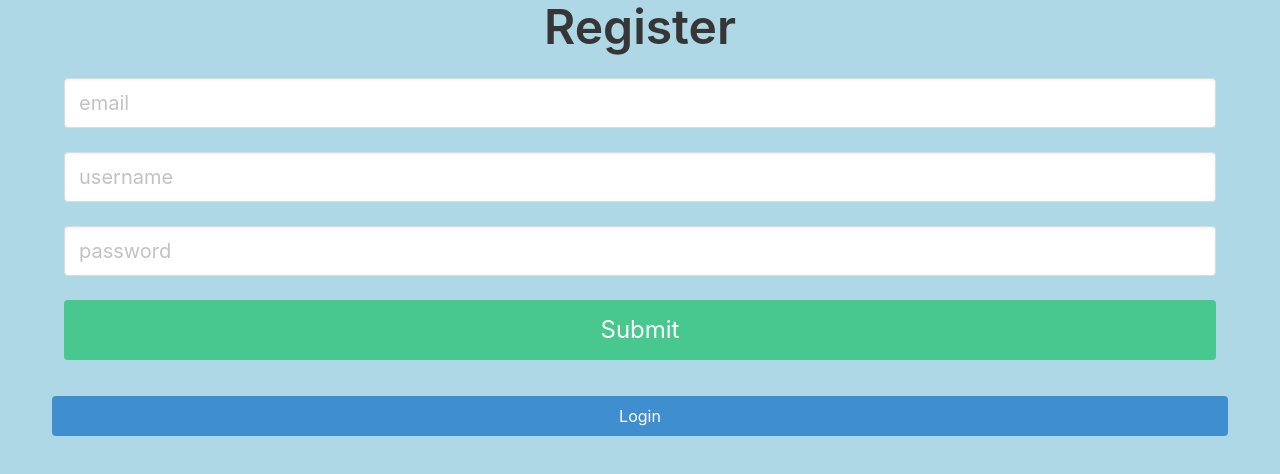
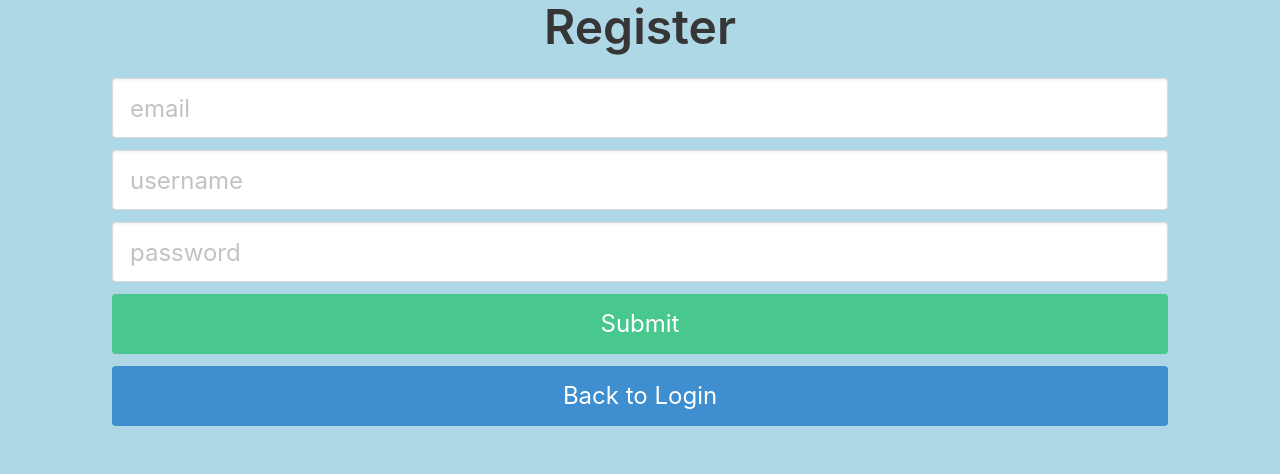
Before and after one commit to masonsteeger/twitterplusone, a React (Create React App) app in the folder client/: page /register in a window 1280 px wide. Shown: the top 474 px of the page. Built offline with nearby package versions, Linux system fonts and the light colour scheme; no server answers.

Commit message:
styled up forms

```diff
--- a/client/src/components/Login.js
+++ b/client/src/components/Login.js
@@ -62,13 +62,28 @@ const Login = ({setAuth}) => {
 
   return(
     <Fragment>
-        <form className="container" onSubmit={onSubmitForm}>
-          <h1 className="title is-1 has-text-centered">Welcome to Twitter+1</h1>
-          <input className="input is-medium" type="text" name="username" placeholder="username" value={username} onChange={event => onChange(event)}/><br/><br/>
-          <input className="input is-medium" type="password" name="password" placeholder="password" value={password} onChange={event => onChange(event)}/><br/><br/>
-          <input className="button is-success is-large is-fullwidth" type="submit" value="Log In" /><br/><br/>
-          <Link to="/register"><div className="button is-info columns is-mobile is-half is-centered">Create an Account</div></Link>
-        </form><br/><br/>
+        <h1 className="title is-1 has-text-centered">Welcome to Twitter+1</h1>
+        <form className=" ml-6 mr-6 container" onSubmit={onSubmitForm}>
+          <div className="field">
+            <div className="control">
+                <input className="input is-large" type="text" name="username" placeholder="username" value={username} onChange={event => onChange(event)}/>
+            </div>
+          </div>
+          <div className="field">
+            <div className="control">
+              <input className="input is-large" type="password" name="password" placeholder="password" value={password} onChange={event => onChange(event)}/>
+            </div>
+          </div>
+
+          <div className="field">
+            <div className="mb-3 control">
+              <input className="button is-success is-large is-fullwidth" type="submit" value="Log In" />
+            </div>
+            <div className="control">
+              <Link to="/register"><div className="button is-info is-large is-fullwidth">Create an Account</div></Link>
+            </div>
+          </div>
+        </form>
     </Fragment>
   )
 }
--- a/client/src/components/Register.js
+++ b/client/src/components/Register.js
@@ -65,15 +65,33 @@ const Register = ({setAuth}) => {
   return(
     <Fragment>
 
-      <form className="container" onSubmit={onSubmitForm}>
-        <h1 className="title is-1 has-text-centered">Register</h1>
-        <input className="input is-medium" type="email" name="email" placeholder="email" value={email} onChange={event => onChange(event)}/><br/><br/>
-        <input className="input is-medium" type="text" name="username" placeholder="username" value={username} onChange={event => onChange(event)}/><br/><br/>
-        <input className="input is-medium" type="password" name="password" placeholder="password" value={password} onChange={event => onChange(event)}/><br/><br/>
-        <input className="button is-success is-large is-fullwidth" type= "submit" value="Submit" /><br/><br/>
-        <Link to="/login"><div className="button is-info columns is-mobile is-half is-centered">Login</div></Link>
-      </form><br/><br/>
+    <h1 className="title is-1 has-text-centered">Register</h1>
 
+      <form className="ml-6 mr-6 container" onSubmit={onSubmitForm}>
+        <div className="field">
+          <div className="control">
+            <input className="input is-large" type="email" name="email" placeholder="email" value={email} onChange={event => onChange(event)}/>
+          </div>
+        </div>
+        <div className="field">
+          <div className="control">
+            <input className="input is-large" type="text" name="username" placeholder="username" value={username} onChange={event => onChange(event)}/>
+          </div>
+        </div>
+        <div className="field">
+          <div className="control">
+            <input className="input is-large" type="password" name="password" placeholder="password" value={password} onChange={event => onChange(event)}/>
+          </div>
+        </div>
+        <div className="field">
+          <div className="mb-3 control">
+            <input className="button is-success is-large is-fullwidth" type= "submit" value="Submit" />
+          </div>
+          <div className="control">
+            <Link to="/login"><div className="button is-info is-large is-fullwidth">Back to Login</div></Link>
+          </div>
+        </div>
+      </form>
     </Fragment>
   )
 }
```
